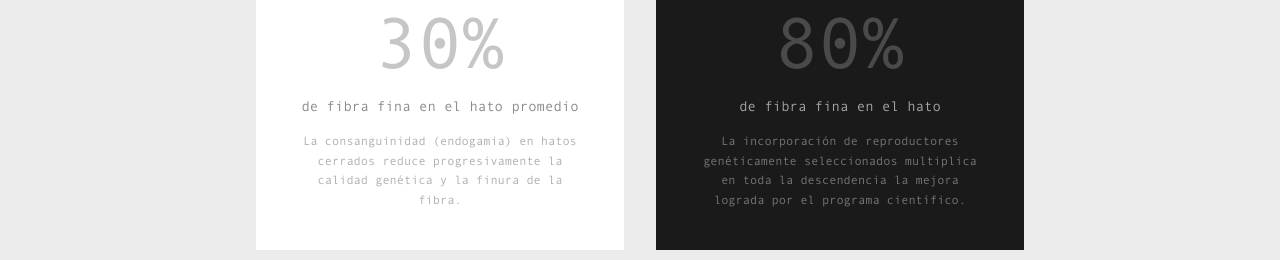
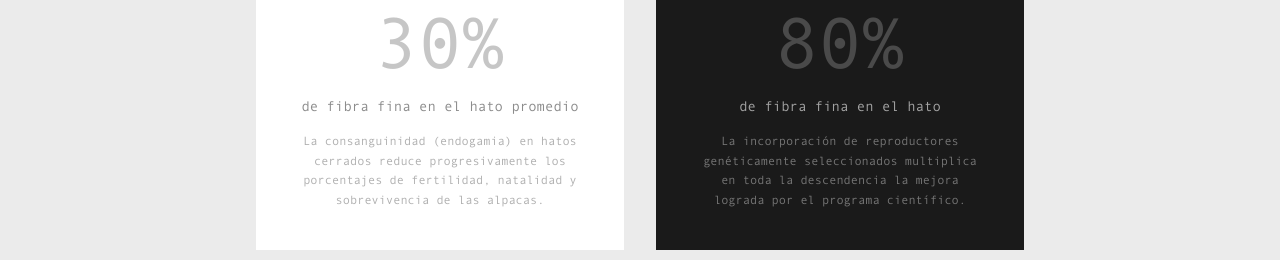
Before and after one commit to jpfernandezcenteno-max/Pacomarca, a Next.js app: page /programas/lote-de-machos in a window 1280 px wide. Shown: the part 1320-1580 px from the top of the page. Built offline with nearby package versions, Linux system fonts and the light colour scheme; a web font is replaced by a local one.

Commit message:
Lote de machos: actualizar texto de la card 'Sin el programa'
Co-Authored-By: Claude Opus 4.8 <noreply@anthropic.com>

```diff
--- a/app/programas/lote-de-machos/page.tsx
+++ b/app/programas/lote-de-machos/page.tsx
@@ -76,7 +76,7 @@ export default function LoteDeMachosPage() {
                 <p className="font-serif text-7xl text-ink/25 mb-4">30%</p>
                 <p className="text-sm text-ink/50">de fibra fina en el hato promedio</p>
                 <p className="text-xs text-ink/35 mt-4 leading-relaxed">
-                  La consanguinidad (endogamia) en hatos cerrados reduce progresivamente la calidad genética y la finura de la fibra.
+                  La consanguinidad (endogamia) en hatos cerrados reduce progresivamente los porcentajes de fertilidad, natalidad y sobrevivencia de las alpacas.
                 </p>
               </div>
             </FadeUp>
```
